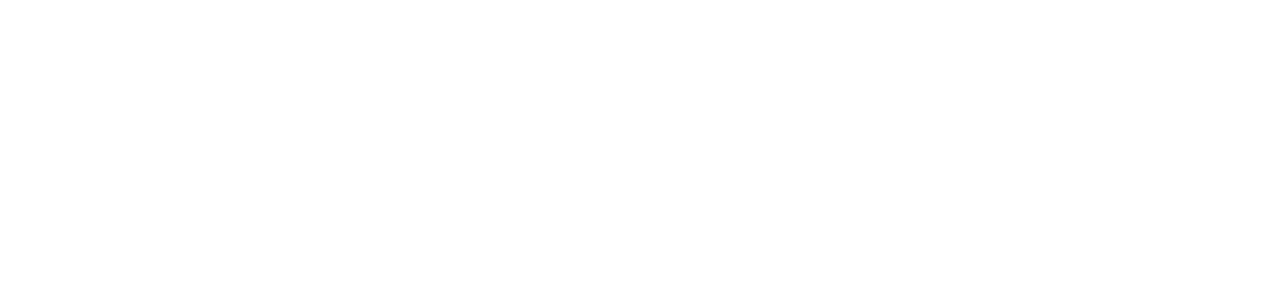
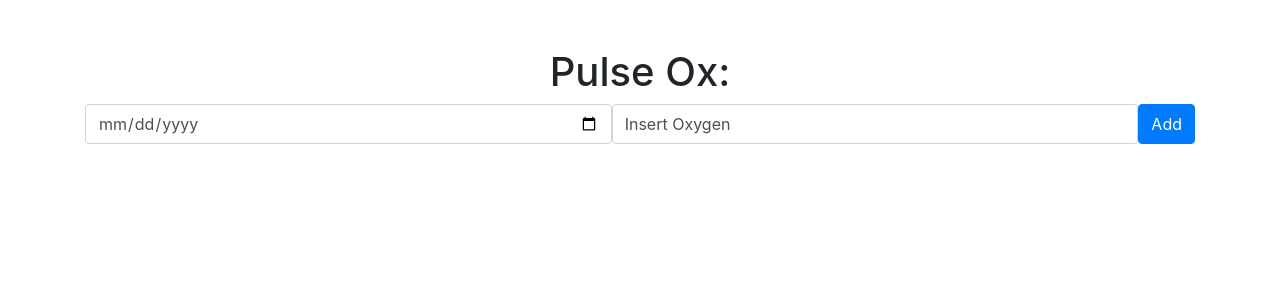
Before and after one commit to doakcovington/pulse_ox_client, a React (Create React App) app: page / in a window 1280 px wide. Shown: the top 300 px of the page. Built offline with nearby package versions, Linux system fonts and the light colour scheme.

Commit message:
Built out form

```diff
--- a/src/App.js
+++ b/src/App.js
@@ -2,8 +2,17 @@ import React, {Fragment} from 'react';
 import './App.css';
 
 
+//components
+import InputRecord from "./components/InputRecord"
+
 function App() {
-  return  <Fragment></Fragment>;
+  return  (
+    <Fragment>
+      <div className="container">
+        <InputRecord />
+      </div>
+    </Fragment>
+  );
 }
 
 export default App;
--- a/src/components/InputRecord.js
+++ b/src/components/InputRecord.js
@@ -0,0 +1,20 @@
+import React, {  Fragment, useState } from 'react';
+
+const InputRecord = () => {
+
+    const [date, setDate] = useState("");
+    const [oxygen, setOxygen] = useState("Insert Oxygen");
+
+    return (
+        <Fragment>
+            <h1 className="text-center mt-5">Pulse Ox:</h1>
+            <form className="d-flex">
+                <input type="date" className="form-control" value={date} onChange={e => setDate(e.date.value)}/>
+                <input type="text" className="form-control" value={oxygen} onChange={e => setOxygen(e.oxygen.value)}/>
+                <button className="btn btn-primary">Add</button>
+            </form>
+        </Fragment>
+    )
+}
+
+export default InputRecord;
```
